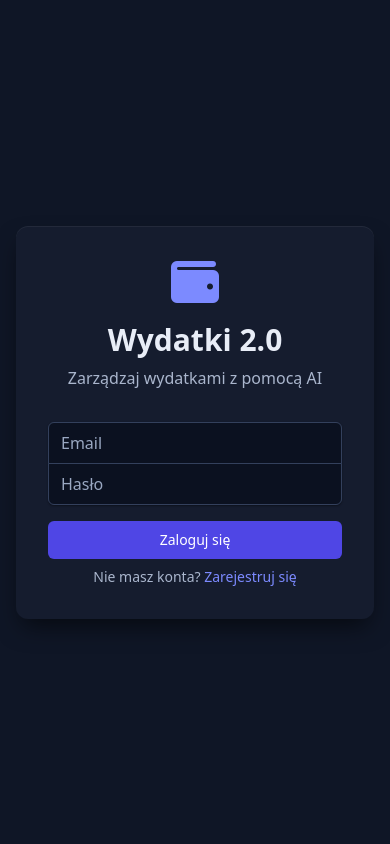
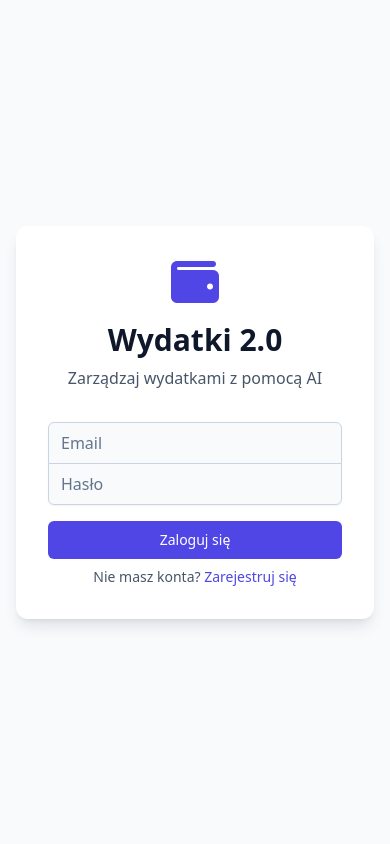
Before and after one commit to bendyz/wydatki2, a Python web app: template templates/index.html in a window 390 px wide. Run offline with Jinja, Linux system fonts and the light colour scheme; the template is opened without the code that fills it: most values are stand-ins (such as "Sample title", 1, 10 or a date in 2020); some libraries are stand-ins or nearby versions.

Commit message:
feat: przełącznik motywu jasny/ciemny
Ciemny zostaje domyślny, dochodzi jasny do wyboru. Przełącznik w sidebarze
i w arkuszu "Więcej" na mobile; wybór zapisywany w localStorage, przy jego
braku brany z prefers-color-scheme (fallback: ciemny).

Bez zmian w szablonach i bez wariantów `dark:`. Klasy kodują ROLE, nie kolory
(gray-50 = tło strony, gray-900 = nagłówek, blue-100 = tło chipa, blue-700 =
tekst chipa), więc motyw to wyłącznie inny zestaw wartości pod te same role.
W ciemnym rampa gray jest odwrócona, w jasnym idzie normalnie — role zostają.

- 67 wartości hex z tailwind.config przeniesione na zmienne CSS. Skale barwne
  zwinięte z 10 odcieni do 4 ról na barwę (bg/bg2/fg/fg2), rozwijanych helperem
  tint() na pełną skalę, żeby istniejące klasy dalej działały.
- Wartości obu motywów w static/css/app.css: :root (ciemny) i
  :root[data-theme="light"]. Oba mają komplet 59 zmiennych.
- boxShadow i ringOffsetColor też na zmiennych — na ciemnym mocna czerń
  z wewnętrznym highlightem, na jasnym subtelne cienie jak w stocku.

Trzy rzeczy, które nie wynikają z samego CSS-a:
- Motyw ustawia BLOKUJĄCY skrypt inline w <head>, przed skryptem CDN. Bez tego
  przy jasnym motywie miga ciemne tło. Ta logika nie może trafić do app.js.
- Wykresy rysują się na canvasie i nie reagują na zmianę zmiennych CSS, więc
  applyTheme() odpala applyChartTheme() i przerysowuje widok z wykresami.
- Kolory kategorii są w bazie i dobrane pod ciemne tło (#22d3ee na bieli ma
  ~1.9:1). readableColor() przyciemnia je w locie tylko w jasnym motywie —
  w bazie zostaje jedna wartość, bez dublowania kolumn. Swatche w edytorze
  kategorii pokazują prawdziwy zapisany kolor.

Nie zweryfikowano wizualnie — brak podłączonego rozszerzenia przeglądarki.

Co-Authored-By: Claude Opus 5 <noreply@anthropic.com>

```diff
--- a/static/css/app.css
+++ b/static/css/app.css
@@ -1,20 +1,29 @@
 /* ==========================================================================
-   Wydatki 2.0 — tokeny motywu (ciemny + neon)
+   Wydatki 2.0 — tokeny motywu (ciemny domyślnie + jasny przełącznikiem)
    --------------------------------------------------------------------------
+   JAK TO DZIAŁA
+   Klasy w szablonach kodują ROLE, nie kolory: `text-gray-900` to zawsze
+   „nagłówek", `bg-gray-50` to „tło strony", `blue-100` to „tło chipa",
+   `blue-700` to „tekst chipa". Motyw podstawia pod te role wartości. Dlatego
+   przełączenie na jasny nie wymaga ANI JEDNEJ zmiany w szablonach — wystarczy
+   inny zestaw zmiennych. W ciemnym rampa `gray` jest odwrócona (50 = najciemniejszy),
+   w jasnym wraca do normalnej kolejności; rola każdego odcienia zostaje ta sama.
+
    UWAGA nt. kaskady: Tailwind Play CDN dopisuje swój <style> na koniec <head>
    i odtwarza go, gdy zostanie usunięty. Ten plik NIGDY nie wygra z klasą
    utility przy tej samej specyficzności. Dlatego trzymamy tu wyłącznie:
-     - :root ze zmiennymi (nie kolidują z niczym),
+     - :root / [data-theme] ze zmiennymi (nie kolidują z niczym),
      - color-scheme / accent-color,
      - @keyframes,
      - reguły o specyficzności >= 0-2-0 (np. .nav-item.is-active) lub !important.
    Kolory komponentów definiujemy w tailwind.config w templates/base.html.
 
-   Zmienne trzymają KANAŁY RGB rozdzielone spacją (nie hex!), bo config używa
-   składni rgb(var(--c-x) / <alpha-value>) — inaczej modyfikatory przezroczystości
-   (bg-scrim/70, bg-opacity-75) wygenerowałyby nieprawidłowy kolor.
+   Zmienne kolorów trzymają KANAŁY RGB rozdzielone spacją (nie hex!), bo config
+   używa składni rgb(var(--c-x) / <alpha-value>) — inaczej modyfikatory
+   przezroczystości (bg-scrim/70, bg-opacity-70) dałyby nieprawidłowy kolor.
    ========================================================================== */
 
+/* ===================== MOTYW CIEMNY (domyślny) ===================== */
 :root {
   color-scheme: dark;         /* natywne date/select/checkbox/number/file na ciemno */
   accent-color: #7c8aff;
@@ -26,8 +35,8 @@
   --c-scrim: 3 6 14;                 /* #03060e  backdrop modali */
 
   /* --- akcent główny ---
-     Rozdzielony na dwie role, bo `text-primary` (57 użyć) chce być jasny na
-     ciemnym tle, a `bg-primary` (22 użycia) nosi biały tekst i musi być ciemny. */
+     Rozdzielony na dwie role, bo `text-primary` chce być jasny na ciemnym tle,
+     a `bg-primary-solid` nosi biały tekst i musi być ciemny. */
   --c-primary: 124 138 255;          /* #7c8aff  tekst / ikony / ring / border */
   --c-primary-solid: 79 70 229;      /* #4f46e5  tło przycisku (biały tekst 6.9:1) */
   --c-primary-solid-hover: 99 102 241; /* #6366f1  hover = jaśniej */
@@ -35,18 +44,107 @@
   --c-accent: 34 211 238;            /* #22d3ee  neon cyan — poświaty, highlighty */
 
   /* --- semantyka --- */
-  --c-success: 52 211 153;           /* #34d399 */
-  --c-success-solid: 5 150 105;      /* #059669 */
-  --c-success-solid-hover: 16 185 129; /* #10b981 */
-  --c-danger: 251 113 133;           /* #fb7185 */
-  --c-danger-solid: 225 29 72;       /* #e11d48 */
-  --c-warning: 251 191 36;           /* #fbbf24 */
+  --c-success: 52 211 153;
+  --c-success-solid: 5 150 105;
+  --c-success-solid-hover: 16 185 129;
+  --c-danger: 251 113 133;
+  --c-danger-solid: 225 29 72;
+  --c-warning: 251 191 36;
 
-  /* --- tekst (mirror odwróconej rampy gray z tailwind.config) --- */
-  --c-text: 232 237 247;             /* #e8edf7 */
-  --c-text-muted: 154 168 194;       /* #9aa8c2 */
-  --c-text-dim: 107 122 150;         /* #6b7a96 */
-  --c-border: 37 48 73;              /* #253049 */
+  /* --- tekst i obramowania (mirror rampy gray, do użytku z JS/wykresów) --- */
+  --c-text: 232 237 247;
+  --c-text-muted: 154 168 194;
+  --c-text-dim: 107 122 150;
+  --c-border: 37 48 73;
+
+  /* --- rampa gray: ODWRÓCONA (50 = najciemniejszy, 900 = najjaśniejszy) --- */
+  --g-50: 15 22 38;      --g-100: 26 34 53;     --g-200: 37 48 73;
+  --g-300: 51 64 92;     --g-400: 107 122 150;  --g-500: 154 168 194;
+  --g-600: 170 182 205;  --g-700: 201 211 229;  --g-800: 221 228 240;
+  --g-900: 232 237 247;  --g-950: 245 248 255;
+
+  /* --- skale barwne, po 4 role na barwę:
+         bg = tło chipa (odcienie 50/100), bg2 = hover (200/300),
+         fg = tekst (400/500/600), fg2 = tekst mocny (700/800/900) --- */
+  --t-blue-bg: 22 41 77;      --t-blue-bg2: 29 54 99;
+  --t-blue-fg: 96 165 250;    --t-blue-fg2: 147 180 255;
+  --t-green-bg: 15 47 40;     --t-green-bg2: 21 66 55;
+  --t-green-fg: 52 211 153;   --t-green-fg2: 110 231 183;
+  --t-red-bg: 58 21 38;       --t-red-bg2: 77 28 49;
+  --t-red-fg: 251 113 133;    --t-red-fg2: 253 164 175;
+  --t-yellow-bg: 58 44 13;    --t-yellow-bg2: 74 58 18;
+  --t-yellow-fg: 251 191 36;  --t-yellow-fg2: 252 211 77;
+  --t-indigo-bg: 32 34 74;    --t-indigo-bg2: 42 45 94;
+  --t-indigo-fg: 165 180 252; --t-indigo-fg2: 199 210 254;
+  --t-purple-bg: 42 33 80;    --t-purple-bg2: 55 44 102;
+  --t-purple-fg: 196 181 253; --t-purple-fg2: 221 214 254;
+
+  /* --- cienie: na ciemnym tle domyślne cienie Tailwinda (alpha 0.05–0.1) są
+         niewidoczne, więc mocniejsza czerń + wewnętrzny highlight u góry --- */
+  --shadow-sm: 0 1px 2px 0 rgb(0 0 0 / 0.4), inset 0 1px 0 rgb(255 255 255 / 0.04);
+  --shadow: 0 2px 6px -1px rgb(0 0 0 / 0.5), inset 0 1px 0 rgb(255 255 255 / 0.05);
+  --shadow-md: 0 6px 14px -3px rgb(0 0 0 / 0.55), inset 0 1px 0 rgb(255 255 255 / 0.05);
+  --shadow-lg: 0 12px 24px -6px rgb(0 0 0 / 0.6), inset 0 1px 0 rgb(255 255 255 / 0.06);
+  --shadow-xl: 0 20px 40px -10px rgb(0 0 0 / 0.65), inset 0 1px 0 rgb(255 255 255 / 0.06);
+  --shadow-2xl: 0 32px 64px -16px rgb(0 0 0 / 0.75), inset 0 1px 0 rgb(255 255 255 / 0.07);
+}
+
+/* ===================== MOTYW JASNY ===================== */
+:root[data-theme="light"] {
+  color-scheme: light;
+  accent-color: #4f46e5;
+
+  --c-bg: 248 250 252;               /* #f8fafc */
+  --c-surface: 255 255 255;          /* #ffffff */
+  --c-surface-2: 241 245 249;        /* #f1f5f9 */
+  --c-scrim: 15 23 42;               /* #0f172a */
+
+  /* Na jasnym tle obie role akcentu mogą być tym samym nasyconym kolorem:
+     czytelny jako tekst (6.9:1) i nosi biały tekst jako tło (6.9:1). */
+  --c-primary: 79 70 229;            /* #4f46e5 */
+  --c-primary-solid: 79 70 229;
+  --c-primary-solid-hover: 67 56 202; /* #4338ca  hover = ciemniej */
+
+  --c-accent: 8 145 178;             /* #0891b2  cyan przyciemniony pod biel */
+
+  --c-success: 5 150 105;
+  --c-success-solid: 5 150 105;
+  --c-success-solid-hover: 4 120 87;
+  --c-danger: 225 29 72;
+  --c-danger-solid: 225 29 72;
+  --c-warning: 217 119 6;
+
+  --c-text: 15 23 42;
+  --c-text-muted: 71 85 105;
+  --c-text-dim: 100 116 139;
+  --c-border: 226 232 240;
+
+  /* Rampa gray w NORMALNEJ kolejności — role odcieni zostają te same */
+  --g-50: 248 250 252;   --g-100: 241 245 249;  --g-200: 226 232 240;
+  --g-300: 203 213 225;  --g-400: 148 163 184;  --g-500: 100 116 139;
+  --g-600: 71 85 105;    --g-700: 51 65 85;     --g-800: 30 41 59;
+  --g-900: 15 23 42;     --g-950: 2 6 23;
+
+  --t-blue-bg: 219 234 254;   --t-blue-bg2: 191 219 254;
+  --t-blue-fg: 59 130 246;    --t-blue-fg2: 29 78 216;
+  --t-green-bg: 220 252 231;  --t-green-bg2: 187 247 208;
+  --t-green-fg: 34 197 94;    --t-green-fg2: 21 128 61;
+  --t-red-bg: 254 226 226;    --t-red-bg2: 254 202 202;
+  --t-red-fg: 239 68 68;      --t-red-fg2: 185 28 28;
+  --t-yellow-bg: 254 243 199; --t-yellow-bg2: 253 230 138;
+  --t-yellow-fg: 245 158 11;  --t-yellow-fg2: 161 98 7;
+  --t-indigo-bg: 224 231 255; --t-indigo-bg2: 199 210 254;
+  --t-indigo-fg: 99 102 241;  --t-indigo-fg2: 67 56 202;
+  --t-purple-bg: 243 232 255; --t-purple-bg2: 233 213 255;
+  --t-purple-fg: 168 85 247;  --t-purple-fg2: 126 34 206;
+
+  /* Na jasnym tle wracamy do subtelnych cieni, bez wewnętrznego highlightu */
+  --shadow-sm: 0 1px 2px 0 rgb(15 23 42 / 0.06);
+  --shadow: 0 1px 3px 0 rgb(15 23 42 / 0.1), 0 1px 2px -1px rgb(15 23 42 / 0.1);
+  --shadow-md: 0 4px 6px -1px rgb(15 23 42 / 0.1), 0 2px 4px -2px rgb(15 23 42 / 0.1);
+  --shadow-lg: 0 10px 15px -3px rgb(15 23 42 / 0.1), 0 4px 6px -4px rgb(15 23 42 / 0.1);
+  --shadow-xl: 0 20px 25px -5px rgb(15 23 42 / 0.1), 0 8px 10px -6px rgb(15 23 42 / 0.1);
+  --shadow-2xl: 0 25px 50px -12px rgb(15 23 42 / 0.25);
 }
 
 /* Podświetlenie strefy drop przy przeciąganiu paragonu (app.js: #receipt-upload-area).
--- a/static/js/app.js
+++ b/static/js/app.js
@@ -38,6 +38,61 @@ function applyChartTheme() {
 }
 applyChartTheme();
 
+// ---------- przełącznik jasny / ciemny ----------
+// Atrybut data-theme ustawia blokujący skrypt w base.html (przed pierwszym
+// paintem). Tutaj tylko go zmieniamy i odświeżamy to, co nie reaguje na CSS.
+function getTheme() {
+    return document.documentElement.getAttribute("data-theme") === "light" ? "light" : "dark";
+}
+
+function applyTheme(theme) {
+    document.documentElement.setAttribute("data-theme", theme);
+    try {
+        localStorage.setItem("theme", theme);
+    } catch (e) {
+        // tryb prywatny — motyw zadziała do końca sesji
+    }
+
+    // Przycisk opisuje DOCELOWY motyw, nie bieżący — inaczej nie wiadomo,
+    // czy etykieta to stan, czy akcja.
+    const goingToLight = theme === "dark";
+    document.querySelectorAll(".js-theme-icon").forEach((i) => {
+        i.classList.toggle("fa-sun", goingToLight);
+        i.classList.toggle("fa-moon", !goingToLight);
+    });
+    document.querySelectorAll(".js-theme-label").forEach((el) => {
+        const short = el.dataset.short !== undefined; // arkusz mobilny ma mniej miejsca
+        el.textContent = goingToLight
+            ? (short ? "Jasny" : "Jasny motyw")
+            : (short ? "Ciemny" : "Ciemny motyw");
+    });
+
+    // Wykresy rysują się na canvasie, więc nie reagują na zmianę zmiennych CSS —
+    // trzeba odświeżyć domyślne i przerysować widok, który je zawiera.
+    applyChartTheme();
+    if (currentView === "stats") loadStats();
+    else if (currentView === "assets") loadAssetsView();
+    else if (currentView === "tags") loadTagsView();
+    else if (currentView === "dashboard") loadExpenses();
+}
+
+function toggleTheme() {
+    applyTheme(getTheme() === "dark" ? "light" : "dark");
+}
+
+// Kolory kategorii są zapisane w bazie i dobrane pod ciemne tło — neonowy cyan
+// ma na bieli ~1.9:1. Na jasnym motywie przyciemniamy je w locie do czytelnego
+// poziomu; w bazie zostaje jedna, wspólna wartość.
+function readableColor(hex) {
+    if (getTheme() !== "light") return hex;
+    const m = /^#([0-9a-f]{6})$/i.exec(hex || "");
+    if (!m) return hex;
+    const n = parseInt(m[1], 16);
+    const scale = (c) => Math.round(c * 0.62);
+    const r = scale((n >> 16) & 255), g = scale((n >> 8) & 255), b = scale(n & 255);
+    return `rgb(${r}, ${g}, ${b})`;
+}
+
 // ==================== STATE ====================
 const API_URL = "/api/v1";
 const EXPENSES_PER_PAGE = 50;
@@ -58,7 +113,7 @@ function categoryStyle(idOrName) {
         (x) => x.id === idOrName || x.name === idOrName
     );
     return {
-        color: (c && c.color) || "#9aa8c2",
+        color: readableColor((c && c.color) || "#9aa8c2"),
         icon: (c && c.icon) || "fa-tag",
     };
 }
@@ -92,6 +147,7 @@ function categoryOptionsHtml(selectedId = null, { includeEmpty = false } = {}) {
     const addOpt = `<option value="${NEW_CATEGORY_OPTION}">➕ Dodaj nową kategorię…</option>`;
     return empty + opts + addOpt;
 }
+let currentView = null; // aktywny widok — potrzebny do przerysowania wykresów po zmianie motywu
 let currentEditingExpenseId = null;
 let currentExpenses = [];
 let currentExpensesOffset = 0;
@@ -235,6 +291,7 @@ function showView(viewName) {
 
     document.querySelectorAll(".view").forEach((v) => v.classList.remove("active"));
     target.classList.add("active");
+    currentView = viewName;
 
     // Stan aktywny w nawigacji (sidebar + dolny pasek renderują te same data-view)
     document.querySelectorAll("[data-view]").forEach((b) =>
@@ -1082,7 +1139,7 @@ async function loadCategories() {
                 <td class="px-3 py-2 text-sm text-gray-900" id="cat-name-${c.id}">
                     <span class="inline-flex items-center gap-2">
                         <span class="w-7 h-7 rounded-lg flex items-center justify-center shrink-0"
-                            style="background:${escapeHtml(c.color || "#9aa8c2")}1f; color:${escapeHtml(c.color || "#9aa8c2")}">
+                            style="background:${escapeHtml(c.color || "#9aa8c2")}1f; color:${escapeHtml(readableColor(c.color || "#9aa8c2"))}">
                             <i class="fas ${escapeHtml(c.icon || "fa-tag")} text-xs"></i>
                         </span>
                         <span>${escapeHtml(c.name)}</span>
@@ -1776,6 +1833,7 @@ function escapeHtml(text) {
 // ==================== INIT ====================
 async function initApp() {
     setChromeVisible(true);
+    applyTheme(getTheme()); // dociąga ikonę i etykietę do motywu ustawionego przed paintem
     try {
         currentUser = await apiRequest("GET", "/auth/me");
         if (currentUser.is_admin) {
--- a/templates/base.html
+++ b/templates/base.html
@@ -5,12 +5,30 @@
     <meta name="viewport" content="width=device-width, initial-scale=1.0">
     <title>{% block title %}Wydatki 2.0 - AI Expense Manager{% endblock %}</title>
     <link rel="icon" type="image/svg+xml" href="/static/favicon.svg">
+    <!-- Wybór motywu MUSI być ustawiony przed pierwszym paintem, inaczej przy
+         jasnym motywie mignie ciemne tło (i odwrotnie). Stąd blokujący skrypt
+         inline, a nie logika w app.js. -->
+    <script>
+        (function () {
+            try {
+                var t = localStorage.getItem("theme");
+                if (t !== "light" && t !== "dark") {
+                    t = window.matchMedia("(prefers-color-scheme: light)").matches ? "light" : "dark";
+                }
+                document.documentElement.setAttribute("data-theme", t);
+            } catch (e) {
+                document.documentElement.setAttribute("data-theme", "dark");
+            }
+        })();
+    </script>
     <!-- Krytyczny CSS PRZED skryptem CDN. Tailwind Play kompiluje asynchronicznie,
-         więc pierwszy paint leci bez żadnych stylów — bez tego bloku widać biały
-         błysk i wszystkie widoki SPA naraz. -->
+         więc pierwszy paint leci bez żadnych stylów — bez tego bloku widać błysk
+         i wszystkie widoki SPA naraz. -->
     <style>
         html { background: #0b1120; color-scheme: dark; }
-        body { margin: 0; background: #0b1120; color: #e8edf7; }
+        html[data-theme="light"] { background: #f8fafc; color-scheme: light; }
+        body { margin: 0; background: inherit; color: #e8edf7; }
+        html[data-theme="light"] body { color: #0f172a; }
         .view { display: none !important; }
         .view.active { display: block !important; }
         #view-login.active { display: flex !important; }
@@ -19,22 +37,33 @@
     <link rel="stylesheet" href="https://cdnjs.cloudflare.com/ajax/libs/font-awesome/6.5.1/css/all.min.css">
     <script src="https://cdn.jsdelivr.net/npm/chart.js@4.4.1/dist/chart.umd.min.js"></script>
     <script>
-        // Motyw ciemny realizowany przez PRZEMAPOWANIE palety Tailwinda, nie przez
-        // przepisywanie klas w szablonach. Szczegóły i konwencje: CLAUDE.md.
+        // Motyw realizowany przez PRZEMAPOWANIE palety Tailwinda na zmienne CSS,
+        // nie przez przepisywanie klas w szablonach ani warianty `dark:`.
+        // Wartości obu motywów siedzą w static/css/app.css. Konwencje: CLAUDE.md.
         const rgb = (v) => `rgb(var(${v}) / <alpha-value>)`;
+        // Rozwija 4 role barwy (bg / bg2 / fg / fg2) na pełną skalę odcieni,
+        // żeby istniejące klasy typu bg-blue-100 czy text-red-700 dalej działały.
+        const tint = (h) => ({
+            50: rgb(`--t-${h}-bg`), 100: rgb(`--t-${h}-bg`),
+            200: rgb(`--t-${h}-bg2`), 300: rgb(`--t-${h}-bg2`),
+            400: rgb(`--t-${h}-fg`), 500: rgb(`--t-${h}-fg`), 600: rgb(`--t-${h}-fg`),
+            700: rgb(`--t-${h}-fg2`), 800: rgb(`--t-${h}-fg2`), 900: rgb(`--t-${h}-fg2`),
+        });
         tailwind.config = {
             theme: {
                 extend: {
                     colors: {
-                        // ⚠️ RAMPA `gray` JEST ODWRÓCONA: 50 = najciemniejszy, 900 = najjaśniejszy.
-                        // Dzięki temu istniejące klasy działają na ciemnym tle bez zmian:
-                        // text-gray-900 (nagłówek) → jasny, text-gray-500 (etykieta) → średni,
-                        // bg-gray-50 (tło strony / thead) → ciemny, border-gray-300 → ciemny.
-                        // Nie „naprawiaj" tego, pisząc odwrotnie — trzymaj się konwencji z reszty kodu.
+                        // ⚠️ Odcienie `gray` znaczą ROLE, nie jasność: 50 = tło strony,
+                        // 200/300 = obramowania, 500/600 = etykiety, 900 = nagłówki.
+                        // W motywie ciemnym rampa jest ODWRÓCONA (50 = najciemniejszy),
+                        // w jasnym idzie normalnie — role zostają te same, więc szablony
+                        // działają w obu bez zmian. Nie „naprawiaj" tego, pisząc odwrotnie;
+                        // trzymaj się konwencji z reszty kodu.
                         gray: {
-                            50: "#0f1626", 100: "#1a2235", 200: "#253049", 300: "#33405c",
-                            400: "#6b7a96", 500: "#9aa8c2", 600: "#aab6cd", 700: "#c9d3e5",
-                            800: "#dde4f0", 900: "#e8edf7", 950: "#f5f8ff",
+                            50: rgb("--g-50"), 100: rgb("--g-100"), 200: rgb("--g-200"),
+                            300: rgb("--g-300"), 400: rgb("--g-400"), 500: rgb("--g-500"),
+                            600: rgb("--g-600"), 700: rgb("--g-700"), 800: rgb("--g-800"),
+                            900: rgb("--g-900"), 950: rgb("--g-950"),
                         },
 
                         // Powierzchnie. `white` celowo NIE jest przemapowany — text-white (31×)
@@ -62,54 +91,34 @@
                             solid: rgb("--c-danger-solid"),
                         },
                         warning: rgb("--c-warning"),
-                        secondary: "#9aa8c2",
+                        secondary: rgb("--c-text-muted"),
 
-                        // Skale barwne: odcienie -50/-100/-200 pełnią wyłącznie rolę TŁA chipów
-                        // (→ ciemne tinty), odcienie -400..-900 wyłącznie rolę TEKSTU (→ neony).
-                        blue: {
-                            50: "#131e3a", 100: "#16294d", 200: "#1d3663", 300: "#2a4a85",
-                            400: "#60a5fa", 500: "#7c8aff", 600: "#93b4ff", 700: "#a5c4ff",
-                            800: "#c2d8ff", 900: "#dce8ff",
-                        },
-                        green: {
-                            50: "#0b2620", 100: "#0f2f28", 200: "#154237", 300: "#1d5c4b",
-                            400: "#34d399", 500: "#10b981", 600: "#4ade80", 700: "#6ee7b7",
-                            800: "#a7f3d0", 900: "#d1fae5",
-                        },
-                        red: {
-                            50: "#2a1220", 100: "#3a1526", 200: "#4d1c31", 300: "#6b2440",
-                            400: "#fb7185", 500: "#f43f5e", 600: "#fda4af", 700: "#fda4af",
-                            800: "#fecdd3", 900: "#ffe4e6",
-                        },
-                        yellow: {
-                            50: "#2b210a", 100: "#3a2c0d", 200: "#4a3a12", 300: "#5e4a17",
-                            400: "#fbbf24", 500: "#f59e0b", 600: "#fcd34d", 700: "#fcd34d",
-                            800: "#fde68a", 900: "#fef3c7",
-                        },
-                        indigo: {
-                            50: "#1a1b3d", 100: "#20224a", 200: "#2a2d5e",
-                            400: "#a5b4fc", 500: "#8b93fb", 600: "#a5b4fc", 700: "#c7d2fe",
-                        },
-                        purple: {
-                            50: "#211a3d", 100: "#2a2150", 400: "#c4b5fd", 500: "#a78bfa",
-                            600: "#c4b5fd", 700: "#ddd6fe",
-                        },
+                        // Skale barwne — po 4 role na barwę, zamiast 10 osobnych odcieni:
+                        //   50/100 = tło chipa, 200/300 = jego hover,
+                        //   400/500/600 = tekst, 700/800/900 = tekst mocny.
+                        // W ciemnym tła są przygaszone a teksty neonowe; w jasnym odwrotnie.
+                        blue: tint("blue"),
+                        green: tint("green"),
+                        red: tint("red"),
+                        yellow: tint("yellow"),
+                        indigo: tint("indigo"),
+                        purple: tint("purple"),
                     },
 
                     // Domyślnie #fff → biała aureola wokół focusa na ciemnym tle.
-                    ringOffsetColor: { DEFAULT: "#0b1120" },
+                    ringOffsetColor: { DEFAULT: rgb("--c-bg") },
 
-                    // Domyślne cienie Tailwinda (czerń przy alpha 0.05–0.1) są na #0b1120
-                    // niewidoczne i wszystkie karty tracą uniesienie. Mocniejsza czerń
-                    // + wewnętrzny highlight u góry dają czytelną głębię.
+                    // Wartości per motyw w app.css: na ciemnym mocna czerń + wewnętrzny
+                    // highlight (domyślne cienie Tailwinda są tam niewidoczne),
+                    // na jasnym subtelne cienie jak w stocku.
                     boxShadow: {
-                        sm: "0 1px 2px 0 rgb(0 0 0 / 0.4), inset 0 1px 0 rgb(255 255 255 / 0.04)",
-                        DEFAULT: "0 2px 6px -1px rgb(0 0 0 / 0.5), inset 0 1px 0 rgb(255 255 255 / 0.05)",
-                        md: "0 6px 14px -3px rgb(0 0 0 / 0.55), inset 0 1px 0 rgb(255 255 255 / 0.05)",
-                        lg: "0 12px 24px -6px rgb(0 0 0 / 0.6), inset 0 1px 0 rgb(255 255 255 / 0.06)",
-                        xl: "0 20px 40px -10px rgb(0 0 0 / 0.65), inset 0 1px 0 rgb(255 255 255 / 0.06)",
-                        "2xl": "0 32px 64px -16px rgb(0 0 0 / 0.75), inset 0 1px 0 rgb(255 255 255 / 0.07)",
-                        // Neonowa poświata — przycisk primary, aktywna pozycja nawigacji.
+                        sm: "var(--shadow-sm)",
+                        DEFAULT: "var(--shadow)",
+                        md: "var(--shadow-md)",
+                        lg: "var(--shadow-lg)",
+                        xl: "var(--shadow-xl)",
+                        "2xl": "var(--shadow-2xl)",
+                        // Neonowa poświata — aktywna pozycja nawigacji, akcenty.
                         glow: "0 0 0 1px rgb(var(--c-accent) / 0.35), 0 8px 28px -10px rgb(var(--c-accent) / 0.5)",
                         "glow-primary": "0 8px 24px -10px rgb(var(--c-primary-solid) / 0.9)",
                     },
@@ -160,6 +169,10 @@
                 class="nav-item hidden w-full items-center gap-3 px-3 py-2 rounded-lg text-sm font-medium text-gray-700 hover:text-primary hover:bg-surface-2 transition-colors">
                 <i class="fas fa-cog w-4 text-center"></i><span>Admin</span>
             </button>
+            <button onclick="toggleTheme()"
+                class="w-full flex items-center gap-3 px-3 py-2 rounded-lg text-sm font-medium text-gray-700 hover:text-primary hover:bg-surface-2 transition-colors">
+                <i class="fas fa-sun w-4 text-center js-theme-icon"></i><span class="js-theme-label">Jasny motyw</span>
+            </button>
             <button onclick="logout()"
                 class="w-full flex items-center gap-3 px-3 py-2 rounded-lg text-sm font-medium text-danger hover:bg-red-50 transition-colors">
                 <i class="fas fa-sign-out-alt w-4 text-center"></i><span>Wyloguj</span>
@@ -198,6 +211,10 @@
                 <button id="nav-admin-btn-mobile" data-view="admin" onclick="showView('admin'); toggleMobileMenu()"
                     class="nav-item hidden flex-col items-center justify-center gap-1.5 py-3 rounded-xl text-xs font-medium text-gray-700 bg-surface-2 hover:text-primary transition-colors">
                     <i class="fas fa-cog text-lg"></i><span>Admin</span>
+                </button>
+                <button onclick="toggleTheme()"
+                    class="flex flex-col items-center justify-center gap-1.5 py-3 rounded-xl text-xs font-medium text-gray-700 bg-surface-2 hover:text-primary transition-colors">
+                    <i class="fas fa-sun text-lg js-theme-icon"></i><span class="js-theme-label" data-short>Jasny</span>
                 </button>
             </div>
             <button onclick="logout(); toggleMobileMenu()"
```
Also changed, not shown: CLAUDE.md (+25 -12 lines).
